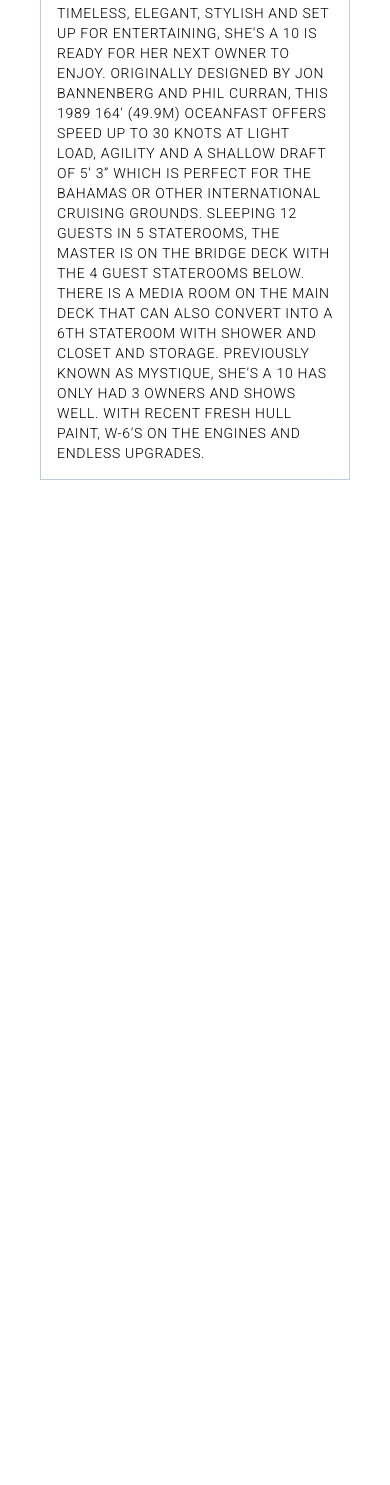
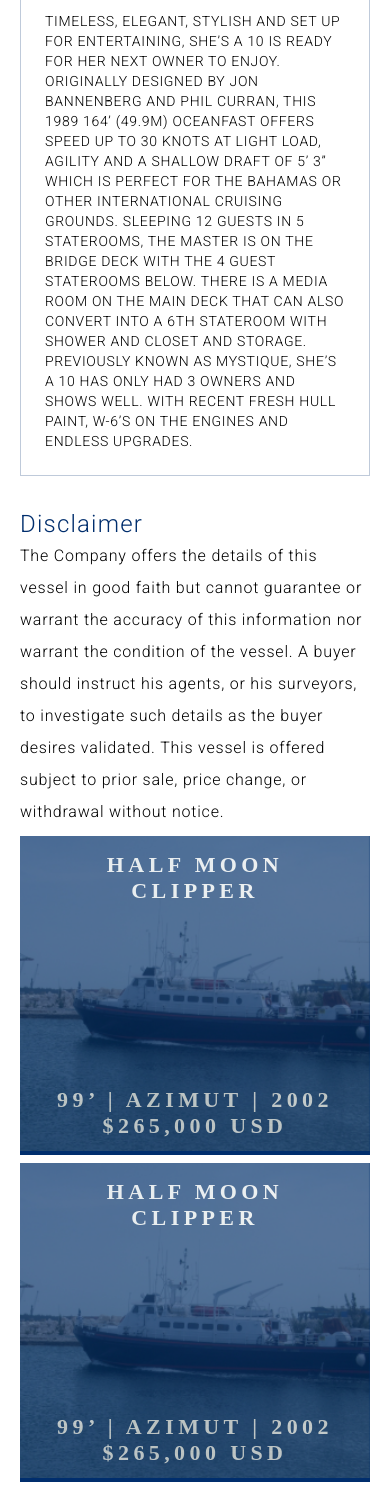
Before and after one commit to TheoOliveira/boat-page-santiago, a plain HTML site: page index.html in a window 390 px wide. Shown: the part 2299-3784 px from the top of the page. Before the commit the page ends 2779 px from the top, so only its background shows below. Drawn offline with nearby package versions, Linux system fonts and the light colour scheme.

Commit message:
mobile cards

```diff
--- a/index.html
+++ b/index.html
@@ -196,7 +196,7 @@
           </div>
         </div>
         <div class="specs-description">
-          <div class="content_container">
+
             <div class="description-box">
               <div class="tabs">
                 <div class="tab-one">
@@ -223,11 +223,59 @@
                 </p>
               </div>
             </div>
-          </div>
+
         </div>
-        <div class="disclaimer"></div>
+        <div class="disclaimer">
+          <p class="title">Disclaimer</p>
+          <p class="text">
+            The Company offers the details of this vessel in good
+            faith but cannot guarantee or warrant the accuracy of this
+            information nor warrant the condition of the vessel. A buyer should
+            instruct his agents, or his surveyors, to investigate such details
+            as the buyer desires validated. This vessel is offered subject to
+            prior sale, price change, or withdrawal without notice.
+          </p>
+        </div>
       </div>
     </section>
-    <section class="cards"></section>
+    <section class="cards">
+        <div class="content_container">
+        <div class="card">
+            <div class="text-img-top">
+                <p>Half Moon</p>
+                <p>Clipper</p>
+            </div>
+            <div class="text-img-bottom">
+                <p>99’ | AZiMuT | 2002</p>
+                <p>$265,000 USD</p>
+            </div>
+            <img src="assets/ship.png" alt="">
+        </div>
+        <div class="card">
+            <div class="text-img-top">
+                <p>Half Moon</p>
+                <p>Clipper</p>
+            </div>
+            <div class="text-img-bottom">
+                <p>99’ | AZiMuT | 2002</p>
+                <p>$265,000 USD</p>
+            </div>
+            <img src="assets/ship.png" alt="">
+
+        </div>
+        <div class="card">
+           <div class="text-img-top">
+            <p>Half Moon</p>
+            <p>Clipper</p>
+        </div>
+        <div class="text-img-bottom">
+            <p>99’ | AZiMuT | 2002</p>
+            <p>$265,000 USD</p>
+        </div>
+            <img src="assets/ship.png" alt="">
+
+        </div>
+    </div>
+    </section>
   </body>
-</html>
+</html>==
--- a/style.css
+++ b/style.css
@@ -176,7 +176,7 @@ section .splide img {
   justify-content: center;
 }
 .text-desc {
-  padding: 16px;
+  padding: 24px;
   font-family: "Roboto", sans-serif;
   font-style: normal;
   font-weight: normal;
@@ -187,7 +187,7 @@ section .splide img {
 }
 .tab-one {
   border-right: 1px solid rgba(0, 46, 109, 0.25);
-  background:#E7F4FF;
+  background: #e7f4ff;
 }
 .tab-one,
 .tab-two {
@@ -199,7 +199,7 @@ section .splide img {
   text-align: center;
   letter-spacing: 0.2em;
   text-transform: uppercase;
-  color:#002E6D;
+  color: #002e6d;
   text-align: center;
   display: flex;
   width: 50%;
@@ -208,3 +208,90 @@ section .splide img {
   height: 57px;
   border-bottom: 1px solid rgba(0, 46, 109, 0.25);
 }
+.tabs p {
+  width: 150px;
+}
+
+.disclaimer {
+  margin-top: 32px;
+}
+.disclaimer .title {
+  font-family: Roboto;
+  font-style: normal;
+  font-weight: 500;
+  font-size: 24px;
+  line-height: 32px;
+
+  letter-spacing: 0.05em;
+
+  color: #002e6d;
+}
+.disclaimer .text {
+  font-family: Roboto;
+  font-style: normal;
+  font-weight: 500;
+  font-size: 16px;
+  line-height: 32px;
+  /* or 200% */
+
+  letter-spacing: 0.05em;
+}
+.card {
+  position: relative;
+  margin-top: 8px;
+  margin-bottom: 8px;
+  background: rgba(0, 46, 109);
+  overflow: hidden;
+  height: 100%;
+  width: 100%;
+  z-index: 1;
+}
+.cards img {
+  height: 100%;
+  object-fit: cover;
+  z-index: -1;
+  width: 100%;
+  opacity: 0.4;
+}
+
+.card .text-img-top {
+    width:100%;
+    margin-top:16px;
+  font-family: 'Bodoni 72';
+  font-style: normal;
+  font-weight: bold;
+  font-size: 22px;
+  line-height: 26px;
+  text-align: center;
+  letter-spacing: 0.2em;
+  text-transform: uppercase;
+  display: flex;
+  flex-direction: column;
+  position: absolute;
+  left: 50%;
+  top: 0%;
+  transform: translate(-50%);
+  color: white;
+  background: rgba(0, 46, 109);
+}
+.card .text-img-bottom {
+    width:100%;
+
+  font-family: 'Bodoni 72';
+  font-style: normal;
+  font-weight: bold;
+  font-size: 22px;
+  line-height: 26px;
+  text-align: center;
+  letter-spacing: 0.2em;
+  text-transform: uppercase;
+  display: flex;
+  flex-direction: column;
+  position: absolute;
+  bottom: 0;
+  left:50%;
+  transform: translate(-50%);
+  color: white;
+  background: rgba(0, 46, 109);
+  margin-bottom:16px;
+}
```
Also changed, not shown: assets/ship.png (added).
